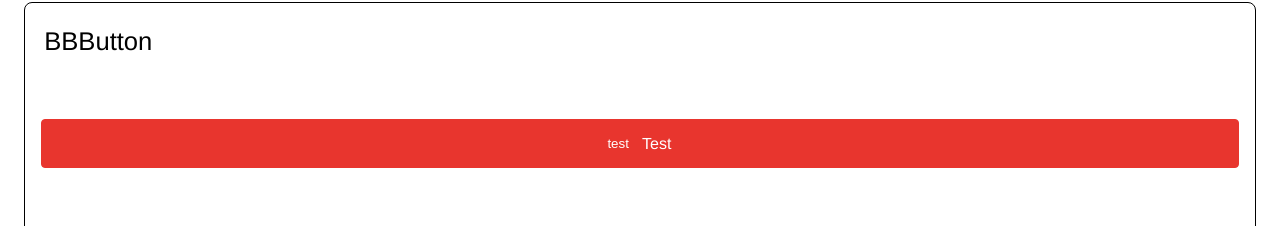
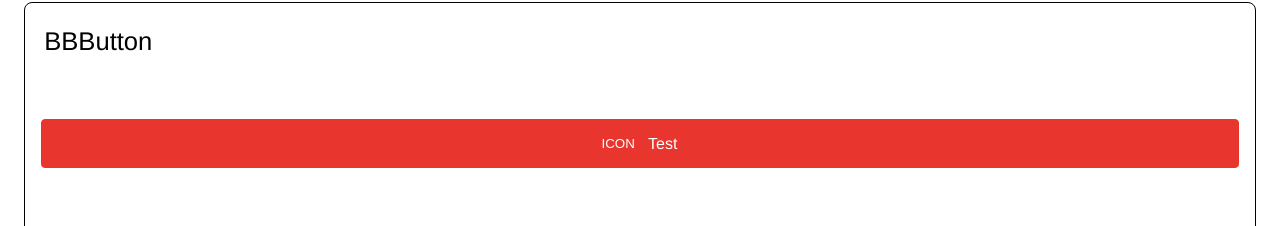
Before and after one commit to dan1229/nextjs-base-blocks, a Next.js app: page / in a window 1280 px wide. Shown: the part 768-994 px from the top of the page. Built offline with nearby package versions, Linux system fonts and the light colour scheme.

Commit message:
fix/overlapping onclicks (#23)
* added to bbcard

* cleanup

```diff
--- a/src/bbbutton/index.tsx
+++ b/src/bbbutton/index.tsx
@@ -121,7 +121,7 @@ export default function BBButton(Props: IPropsBBButton): React.ReactElement {
 
   const renderIcon = (currSide: TBBButtonIconAlign, icon?: IPropsBBButtonIcon) => {
     if (!icon || !icon.icon) return null;
-    const element = <div className={styles.icon}>{icon.icon}</div>;
+    const element = <div className={styles.containerIcon}>{icon.icon}</div>;
     if (align == 'left' && currSide == 'left') {
       return element;
     } else if (align == 'right' && currSide == 'right') {
--- a/src/bbbutton/styles.module.scss
+++ b/src/bbbutton/styles.module.scss
@@ -33,11 +33,12 @@
   color: var(--white, #ffffff) !important;
 }
 
-.icon {
+.containerIcon {
   margin: 0 6px;
   display: flex;
   flex-direction: column;
   justify-content: center;
+  align-items: center;
 }
 
 .showTextOnHover {
--- a/src/bbcard/index.tsx
+++ b/src/bbcard/index.tsx
@@ -143,8 +143,14 @@ interface IPropsBBCardHeader {
 
 const Header = (props: IPropsBBCardHeader) => {
   const { children, className, onClick } = props;
+
+  const onClickOverride = (e: React.MouseEvent<HTMLDivElement, MouseEvent>) => {
+    e.stopPropagation();
+    onClick && onClick();
+  };
+
   return (
-    <div className={classNames(styles.header, className)} onClick={onClick}>
+    <div className={classNames(styles.header, className)} onClick={onClick && onClickOverride}>
       {children}
     </div>
   );
@@ -167,8 +173,14 @@ interface IPropsBBCardBody {
 
 const Body = (props: IPropsBBCardBody) => {
   const { children, className, onClick } = props;
+
+  const onClickOverride = (e: React.MouseEvent<HTMLDivElement, MouseEvent>) => {
+    e.stopPropagation();
+    onClick && onClick();
+  };
+
   return (
-    <div className={classNames(styles.body, className)} onClick={onClick}>
+    <div className={classNames(styles.body, className)} onClick={onClick && onClickOverride}>
       {children}
     </div>
   );
@@ -191,8 +203,14 @@ interface IPropsBBCardFooter {
 
 const Footer = (props: IPropsBBCardFooter) => {
   const { children, className, onClick } = props;
+
+  const onClickOverride = (e: React.MouseEvent<HTMLDivElement, MouseEvent>) => {
+    e.stopPropagation();
+    onClick && onClick();
+  };
+
   return (
-    <div className={classNames(styles.footer, className)} onClick={onClick}>
+    <div className={classNames(styles.footer, className)} onClick={onClick && onClickOverride}>
       {children}
     </div>
   );
--- a/src/pages/index.tsx
+++ b/src/pages/index.tsx
@@ -48,7 +48,7 @@ const DemoPage = () => {
     focus: false,
     showTextOnHover: false,
     icon: {
-      icon: 'test',
+      icon: 'ICON',
       align: 'left',
     },
     idForm: '',
```
Also changed, not shown: 1 other file (tests, documents, lock files or other folders).
